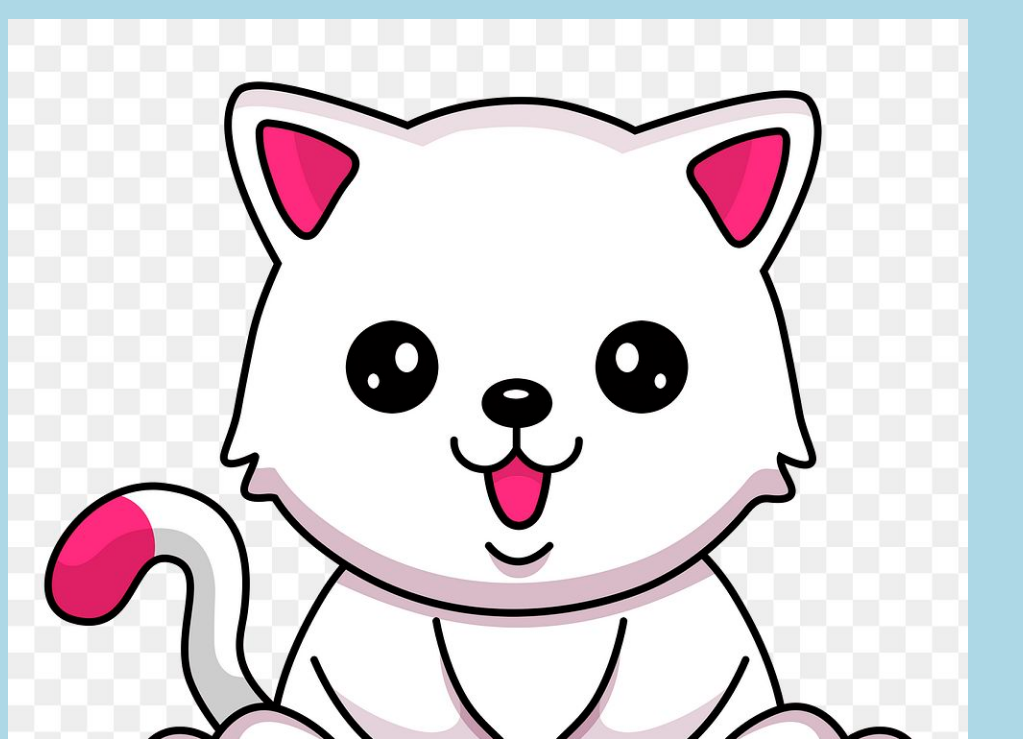
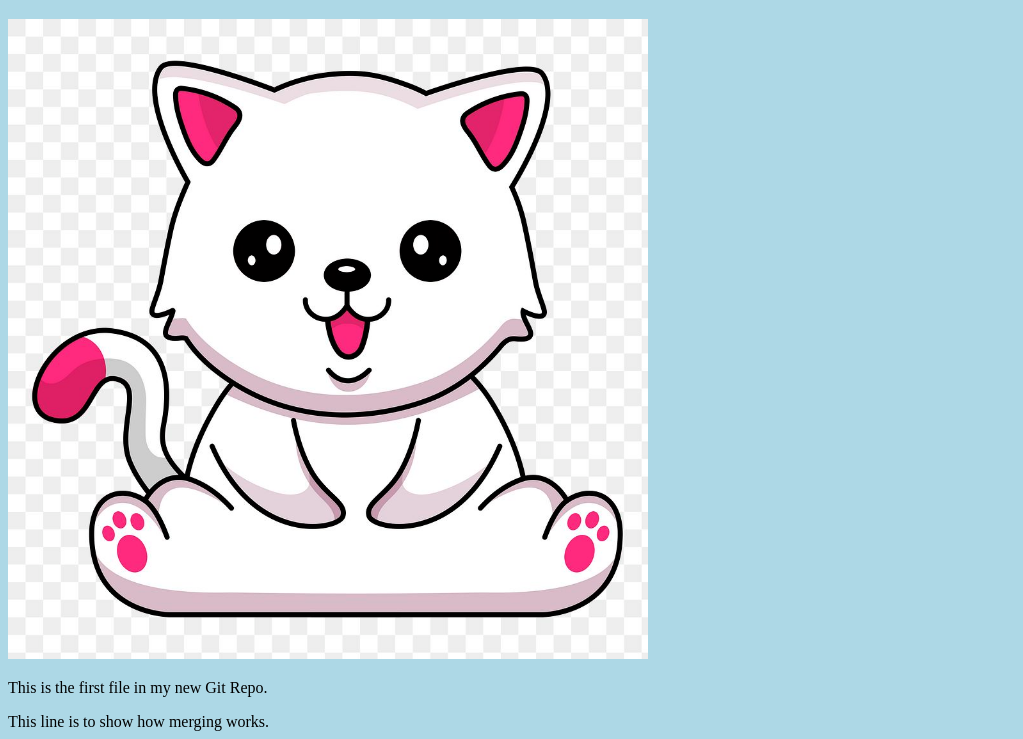
Before and after one commit to Joseph0000001/Learn-Git-And-Github, a plain HTML site: page index.html in a window 1280 px wide. Shown: the part 61-800 px from the top of the page, without its empty margins (0-1023 px from the left). Drawn offline with Linux system fonts and the light colour scheme.

Commit message:
Updated the size for the second image on the page

```diff
--- a/index.html
+++ b/index.html
@@ -7,7 +7,7 @@
     <body>
 
         <h1>Hello World!</h1>
-        <div><img src="img-hello-world.jpg" alt="Hello World from cat" style="width: 100%;max-width: 960px;"></div>
+        <div><img src="img-hello-world.jpg" alt="Hello World from cat" style="width: 100%;max-width: 640px;"></div>
         <p>This is the first file in my new Git Repo.</p>
         <p>This line is to show how merging works.</p>
         <div><img src="img-hello-gh.png" alt="Hello John" style="width: 100%; max-width: 640px;"></div>
```
